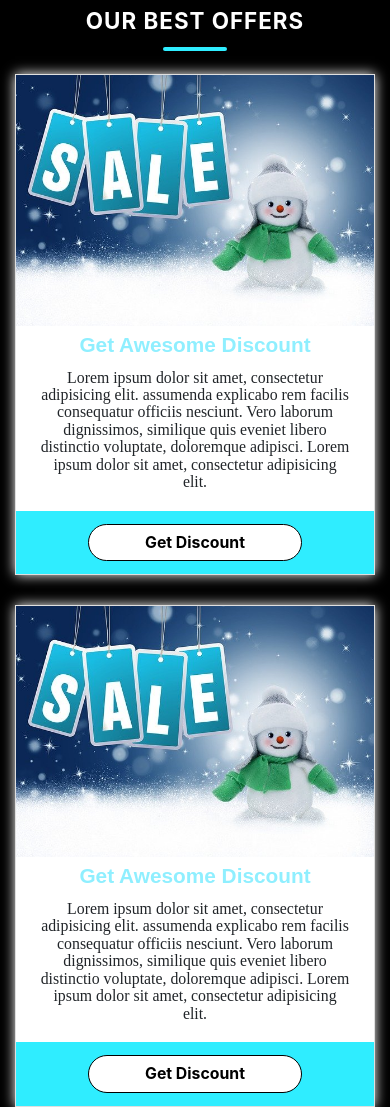
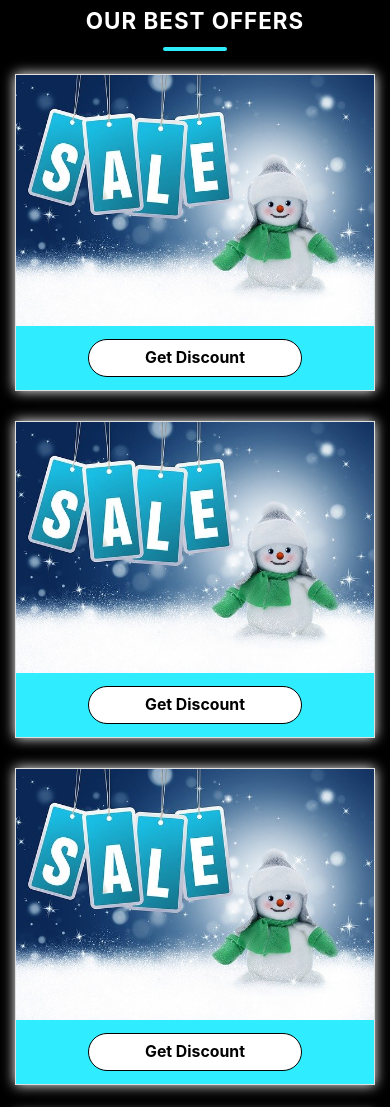
Before and after one commit to Maran1947/Offers_Cards, a plain HTML site: page index.html in a window 390 px wide. Shown: the top 1107 px of the page. Drawn offline with nearby package versions, Linux system fonts and the light colour scheme.

Commit message:
Update style.css

```diff
--- a/css/style.css
+++ b/css/style.css
@@ -109,15 +109,9 @@
 	transition: 0.3s ease-in;
 }
 
-@media only screen and (max-width: 668px){
+
+@media only screen and (max-width: 300px){
 	.card .content-container .content p{
-		padding: 0px 20px;
-	}
-
-	.card .content-container .content{
-		position: relative;
-		top: 0;
-		opacity: 1;
-		z-index: 0;
+		font-size: 0.84rem;
 	}
 }
```
